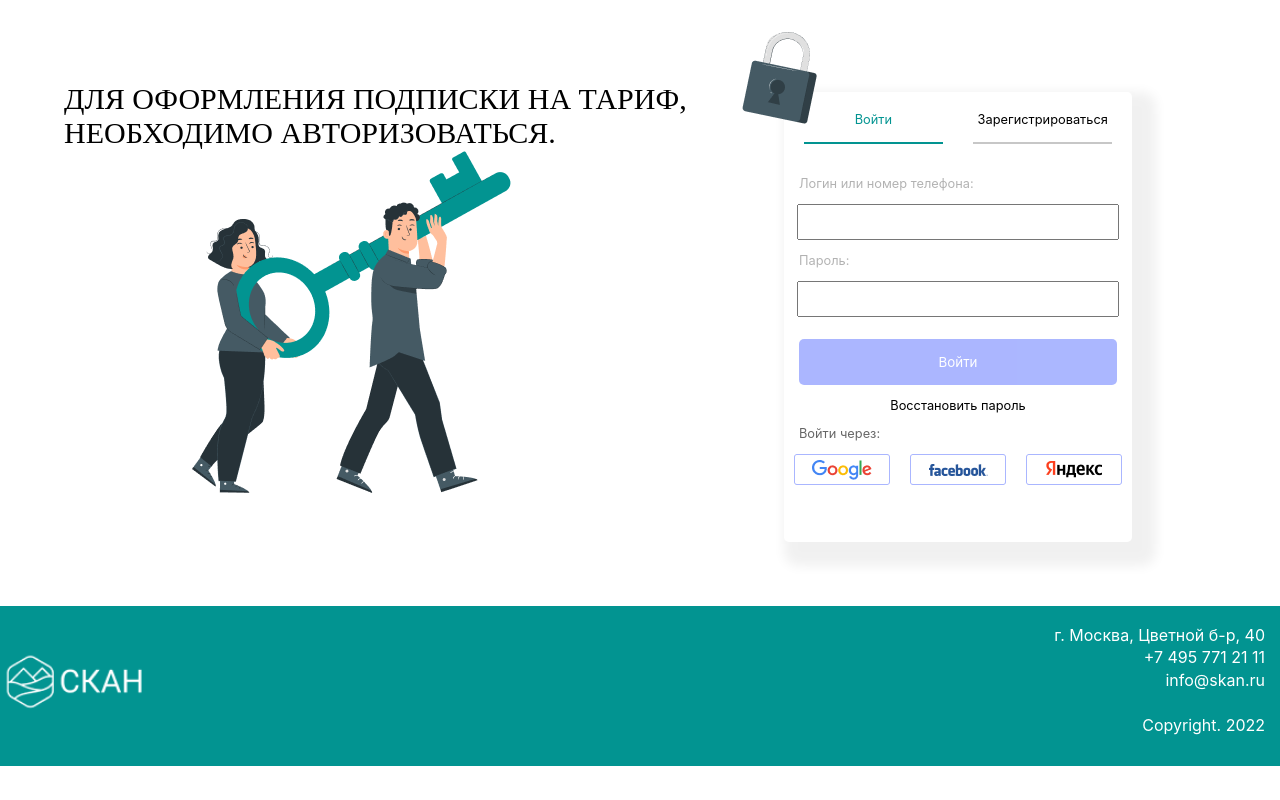
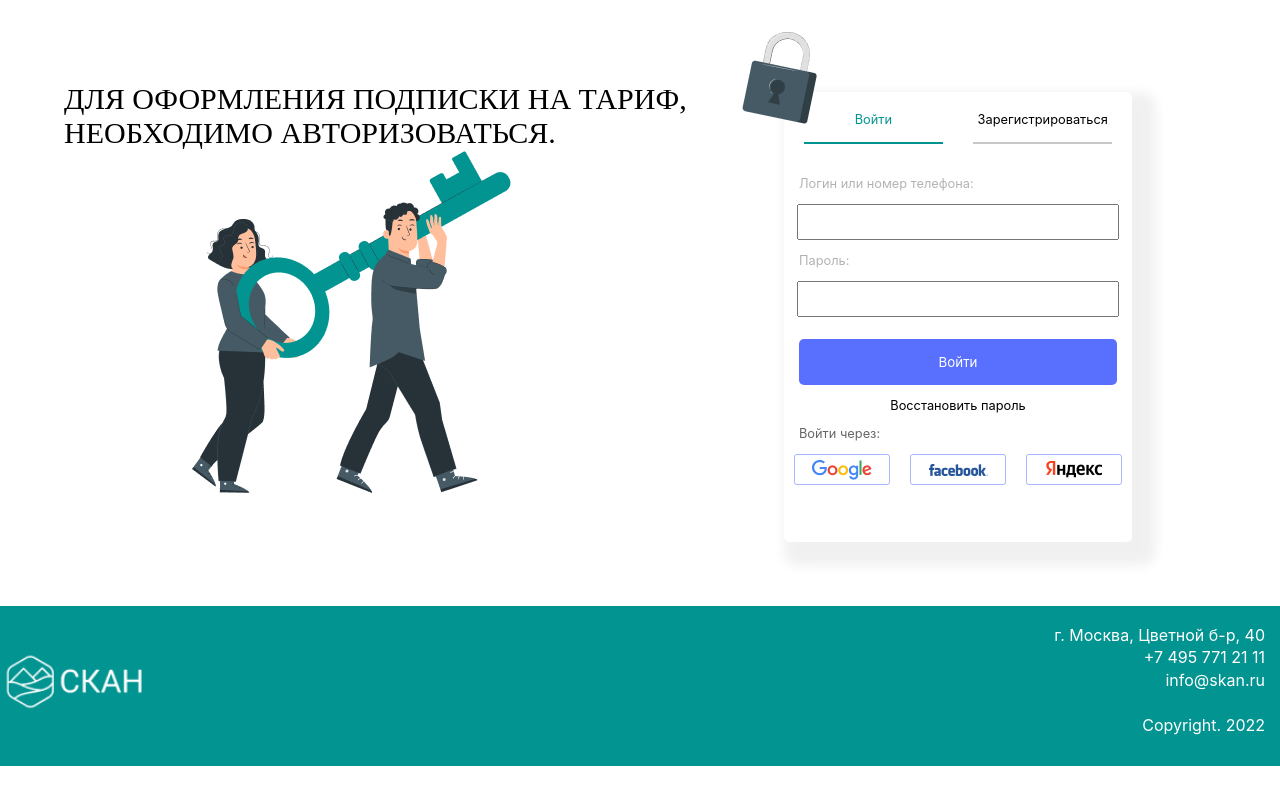
Before and after one commit to Olegremes90/SKANPROJ, a React (Create React App) app: page /login in a window 1280 px wide. Built offline with nearby package versions, Linux system fonts and the light colour scheme; a web font is replaced by a local one.

Commit message:
css changes

```diff
--- a/src/components/Pages/BasePage.jsx
+++ b/src/components/Pages/BasePage.jsx
@@ -3,7 +3,7 @@ import BaseHeader from "../header/BaseHeader";
 import MainTarif from "../body/MainTarif";
 import MainFooter from "../body/MainFooter";
 import BodyHead from "../body/BodyHead";
-import Carusel from "../body/Carusel";
+
 const BasePage = () => {
     return (
         <div>
--- a/src/components/Pages/Request.jsx
+++ b/src/components/Pages/Request.jsx
@@ -1,5 +1,4 @@
 import React from 'react';
-import ApiRequest from "../request/ApiRequest";
 import ActiveHeader from "../header/ActiveHeader";
 import RequestPage from "../request/RequestPage";
 import MainFooter from "../body/MainFooter";
--- a/src/components/body/BodyHead.jsx
+++ b/src/components/body/BodyHead.jsx
@@ -1,14 +1,12 @@
 import React, {useContext} from 'react';
-import main from "../../../../../SKAN/project_skan/src/img/main.png";
-import '/Users/olegremeskevic/WebstormProjects/SKAN/project_skan/src/styles/body.css'
-import MySwiper from "./Carusel";
-import why from "../../../../../SKAN/project_skan/src/img/why.png";
-import MainTarif from "./MainTarif";
+import main from "../../img/main.png";
+import '../../styles/body.css'
+import why from "../../img/why.png";
 import {authContext} from "../contexts/AuthContext";
 import Carusel from "./Carusel";
 
 const BodyHead = () => {
-    const { setAuthData, auth } = useContext(authContext);
+    const { auth } = useContext(authContext);
     return (
         <div>
         <div className='container-body'>
--- a/src/components/header/ActiveHeader.jsx
+++ b/src/components/header/ActiveHeader.jsx
@@ -1,5 +1,5 @@
 import React,{useContext, useState, useEffect} from 'react';
-import skan from "../../../../../SKAN/project_skan/src/img/skan.png";
+import skan from "../../img/skan.png";
 import '../../styles/loader2.css'
 import axios from 'axios';
 import { authContext } from "../contexts/AuthContext";
--- a/src/components/login/Sign.jsx
+++ b/src/components/login/Sign.jsx
@@ -117,7 +117,7 @@ const Sign = () => {
                     <p><input type='password' id='password' value={password} onChange={handlePasswordChange} required/></p>
                     {error && <div className="error">{error}</div>}
 
-                    <p><button className='button-sign-in' type="submit" name="form_auth_submit" disabled={isFormValid()} >Войти</button></p>
+                    <p><button className='button-sign-in' type="submit" name="form_auth_submit"  >Войти</button></p>
                     <a href='#'>Восстановить пароль</a>
                     <p className='text-forma'>Войти через:</p>
                     <div className='container-social'>
--- a/src/components/request/ApiRequest.jsx
+++ b/src/components/request/ApiRequest.jsx
@@ -1,4 +1,4 @@
-import React, {useContext, useEffect, useState} from 'react';
+import React, {useContext, useState} from 'react';
 import axios from 'axios';
 import {authContext} from "../contexts/AuthContext";
 import Modal from './modal_window/Modal'
```
Also changed, not shown: src/components/body/Carusel.jsx (+4 -4 lines), src/components/header/Header.jsx (+4 -4 lines).
